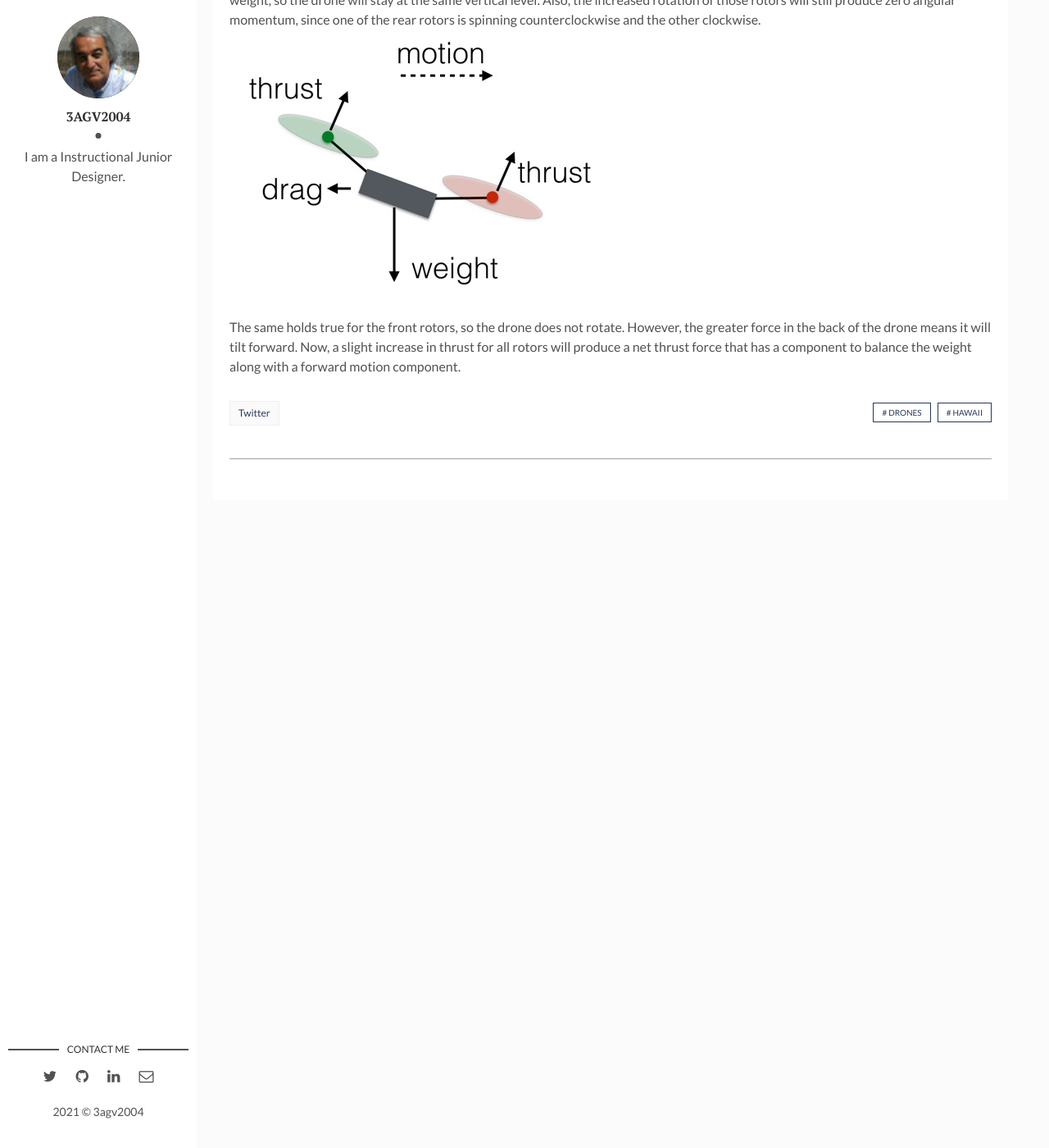
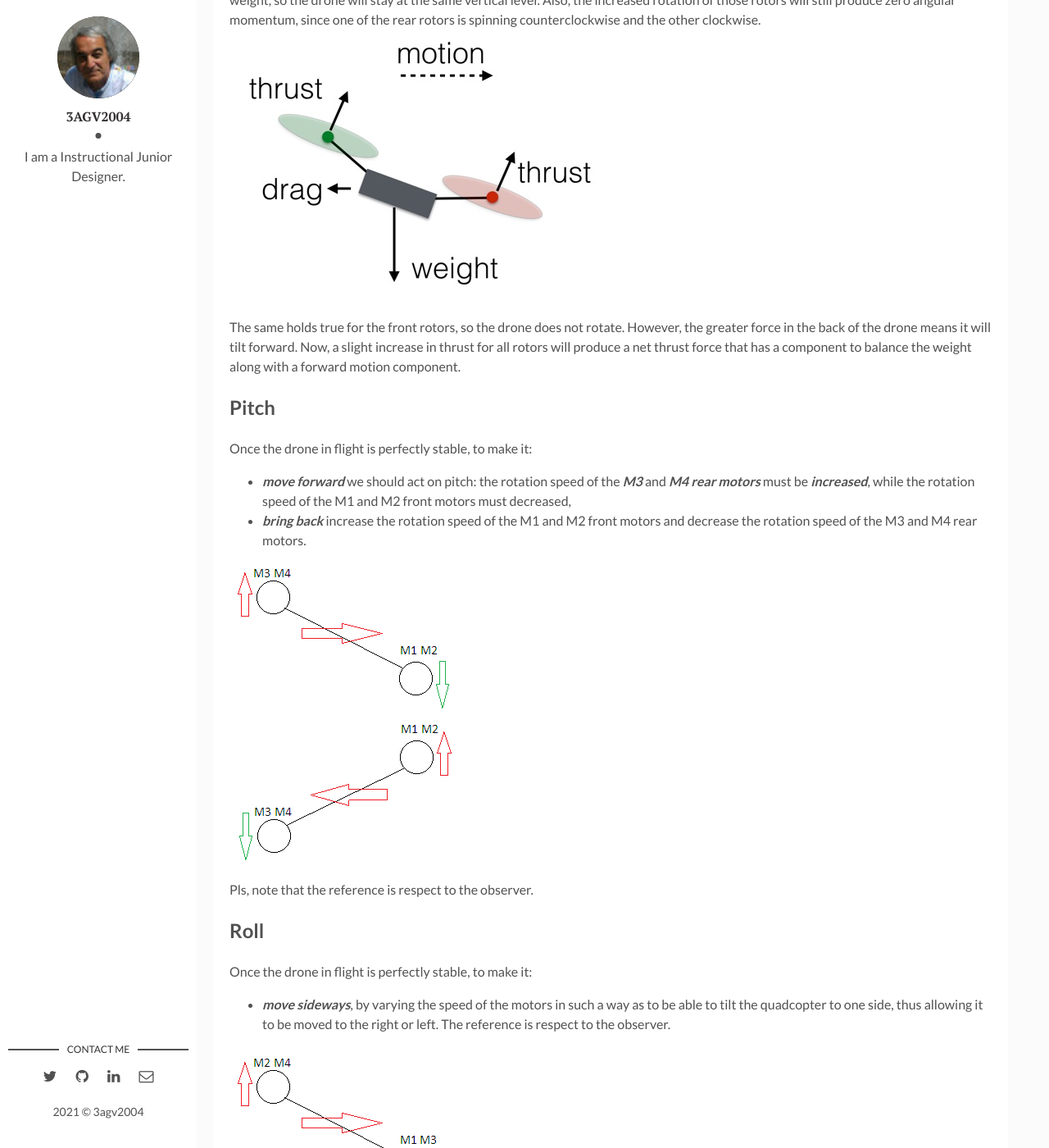
Before and after one commit to ROBOTICronics/ROBOTICronics.github.io, a Jekyll site: the page built from _posts/2017-04-06-how-i-rest-from-work.markdown, in a window 1280 px wide and 1400 px high, scrolled down 4652 px. Shown: the whole window at 82% size. Built offline with Jekyll 4.4.1, drawn with Linux system fonts in a browser that asks for light colours; comment, search, counter and statistics services are not loaded; before the commit the page ends 5282 px from its top, so only the background shows below that; some of the changed text lies outside the part shown.

Commit message:
Update 2017-04-06-how-i-rest-from-work.markdown

```diff
--- a/_posts/2017-04-06-how-i-rest-from-work.markdown
+++ b/_posts/2017-04-06-how-i-rest-from-work.markdown
@@ -91,3 +91,26 @@
 ![How to fly forward]({{site.baseurl}}/assets/img/spring_2017_sketches_key5.jpg)
 
 The same holds true for the front rotors, so the drone does not rotate. However, the greater force in the back of the drone means it will tilt forward. Now, a slight increase in thrust for all rotors will produce a net thrust force that has a component to balance the weight along with a forward motion component.
+
+## Pitch
+
+Once the drone in flight is perfectly stable, to make it:
+
+* ***move forward*** we should act on pitch: the rotation speed of the ***M3*** and ***M4*** ***rear motors*** must be ***increased***, while the rotation speed of the M1 and M2 front motors must decreased,
+* ***bring back*** increase the rotation speed of the M1 and M2 front motors and decrease the rotation speed of the M3 and M4 rear motors.
+
+![Pitch]({{site.baseurl}}/assets/img/drone_forward_backward.png)
+
+Pls, note that  the reference is respect to the observer.
+
+## Roll
+
+Once the drone in flight is perfectly stable, to make it:
+
+* ***move sideways***, by varying the speed of the motors in such a way as to be able to tilt the quadcopter to one side, thus allowing it to be moved to the right or left. The reference is respect to the observer.
+
+![Roll]({{site.baseurl}}/assets/img/drone_sideways.png)
+
+## Yaw
+
+that's, the rotation on itself, by varying the rotation speed of two motors positioned in the same axis.
```
